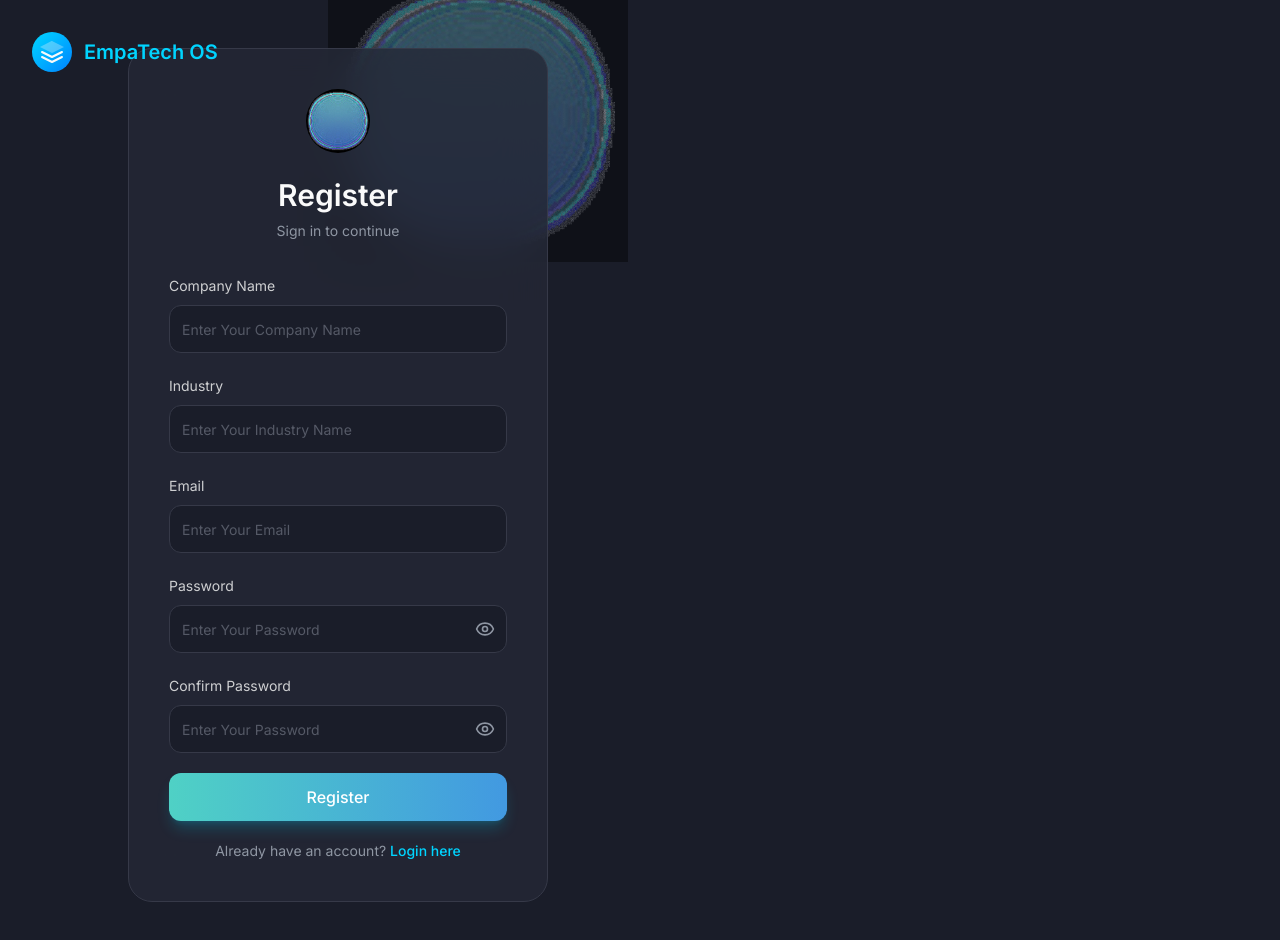
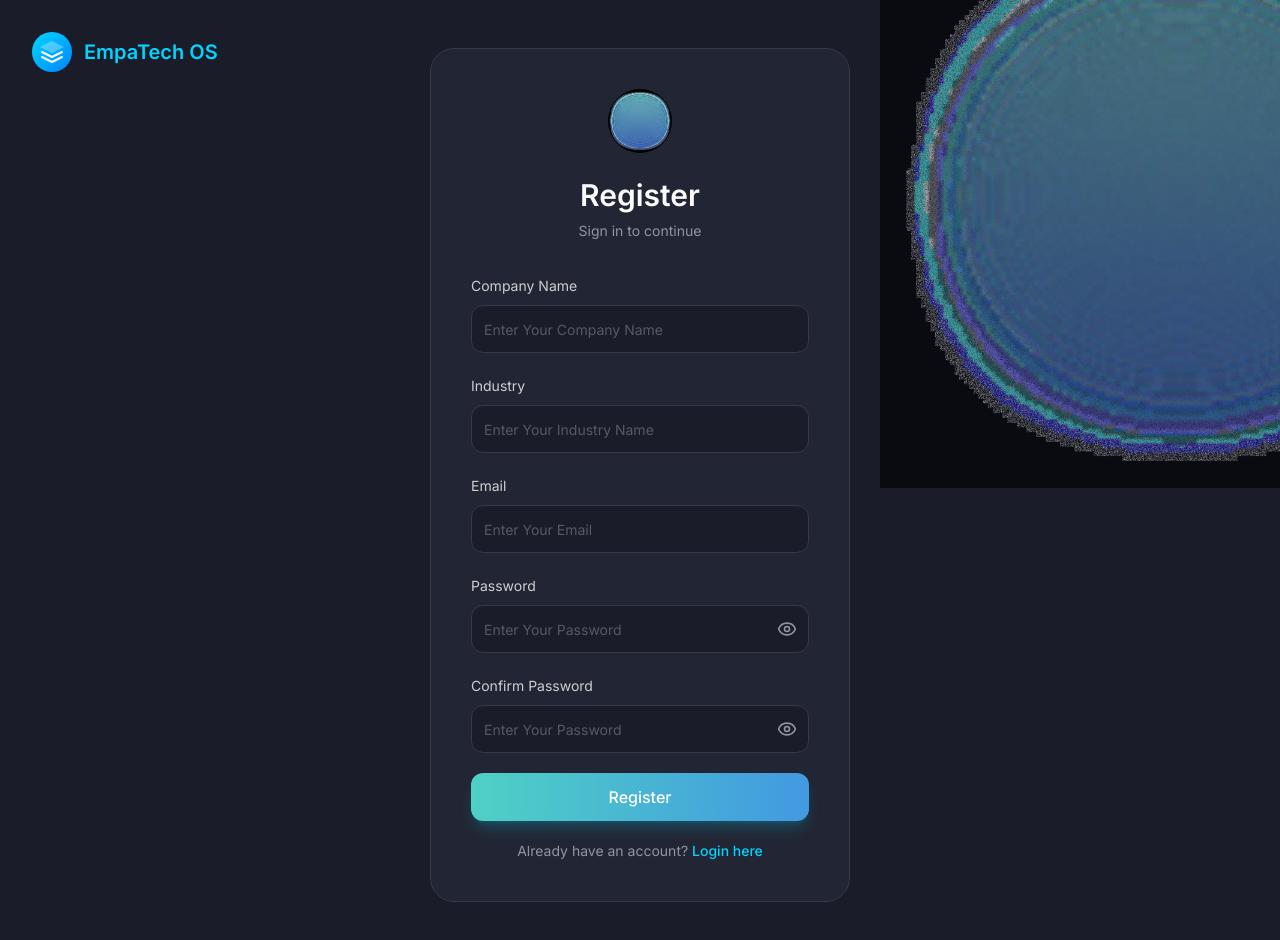
Before and after one commit to MuhammadAslam635/pixel-perfect-sign-19, a React (Vite) app: page /signup in a window 1280 px wide. Shown: the top 940 px of the page. Built offline with nearby package versions, Linux system fonts and the light colour scheme; the HTML template or start-up script is replaced by a standard one.

Commit message:
Center cards and restore large orb
Restore the large orb to the right side of the screen and center the login and signup cards. Remove the small orb that was previously behind the cards.

```diff
--- a/src/components/SignIn.tsx
+++ b/src/components/SignIn.tsx
@@ -46,19 +46,19 @@ const SignIn = () => {
         <Logo />
       </div>
 
+      {/* Large Orb on Right */}
+      <div className="absolute top-0 right-0 w-[600px] h-[600px] translate-x-[200px] -translate-y-[100px]">
+        <img
+          src={orbImage}
+          alt=""
+          className="w-full h-full object-contain opacity-60"
+        />
+      </div>
+
       {/* Content */}
-      <div className="min-h-screen flex items-center justify-start pl-[10%] relative z-10">
+      <div className="min-h-screen flex items-center justify-center relative z-10">
         {/* Login Card */}
-        <div className="w-full max-w-[420px] relative">
-          {/* Orb behind card at top right */}
-          <div className="absolute -top-20 -right-20 w-[300px] h-[300px] -z-10">
-            <img
-              src={orbImage}
-              alt=""
-              className="w-full h-full object-contain opacity-40"
-            />
-          </div>
-
+        <div className="w-full max-w-[420px]">
           <div className="bg-[#252836]/80 backdrop-blur-xl rounded-3xl p-10 border border-[#363948]">
             {/* Icon */}
             <div className="flex justify-center mb-6">
--- a/src/components/SignUp.tsx
+++ b/src/components/SignUp.tsx
@@ -54,19 +54,19 @@ const SignUp = () => {
         <Logo />
       </div>
 
+      {/* Large Orb on Right */}
+      <div className="absolute top-0 right-0 w-[600px] h-[600px] translate-x-[200px] -translate-y-[100px]">
+        <img
+          src={orbImage}
+          alt=""
+          className="w-full h-full object-contain opacity-60"
+        />
+      </div>
+
       {/* Content */}
-      <div className="min-h-screen flex items-center justify-start pl-[10%] py-12 relative z-10">
+      <div className="min-h-screen flex items-center justify-center py-12 relative z-10">
         {/* Register Card */}
-        <div className="w-full max-w-[420px] relative">
-          {/* Orb behind card at top right */}
-          <div className="absolute -top-20 -right-20 w-[300px] h-[300px] -z-10">
-            <img
-              src={orbImage}
-              alt=""
-              className="w-full h-full object-contain opacity-40"
-            />
-          </div>
-
+        <div className="w-full max-w-[420px]">
           <div className="bg-[#252836]/80 backdrop-blur-xl rounded-3xl p-10 border border-[#363948]">
             {/* Icon */}
             <div className="flex justify-center mb-6">
```
